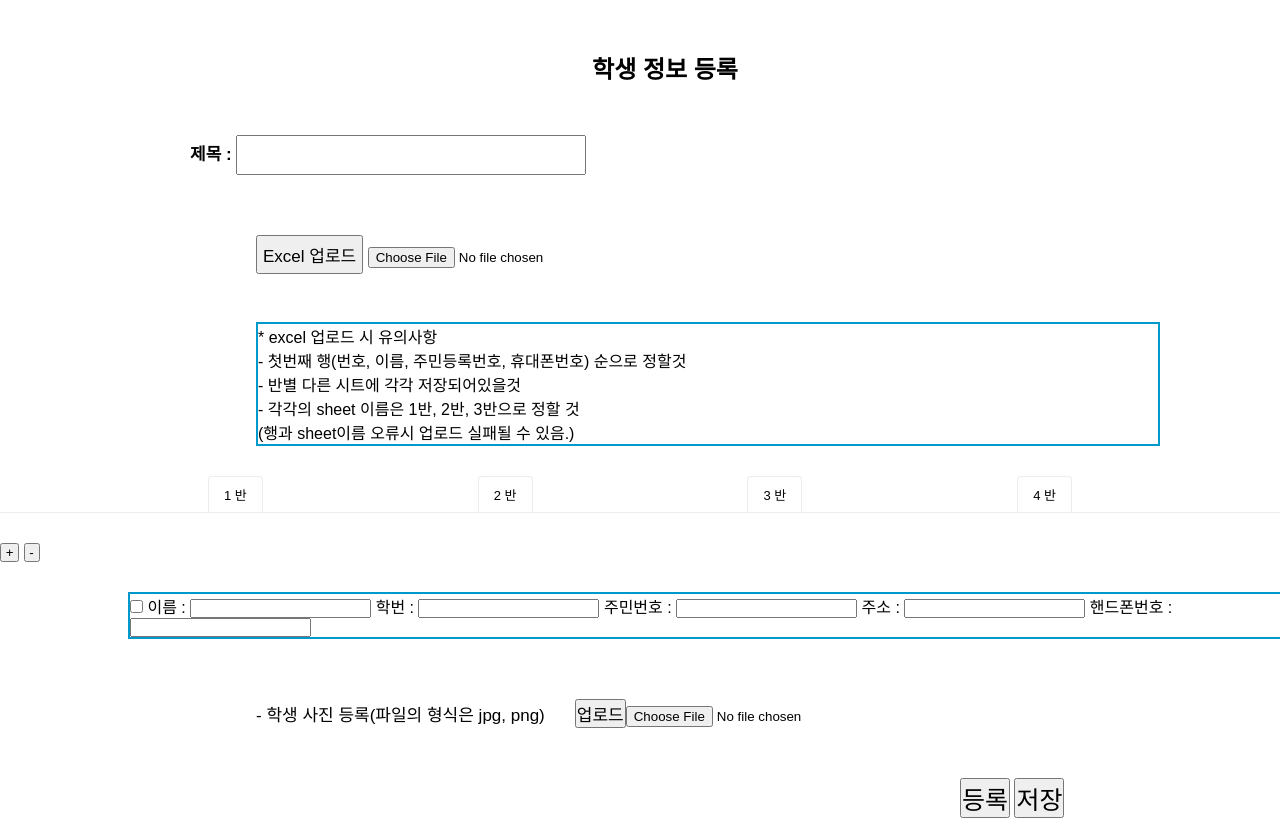
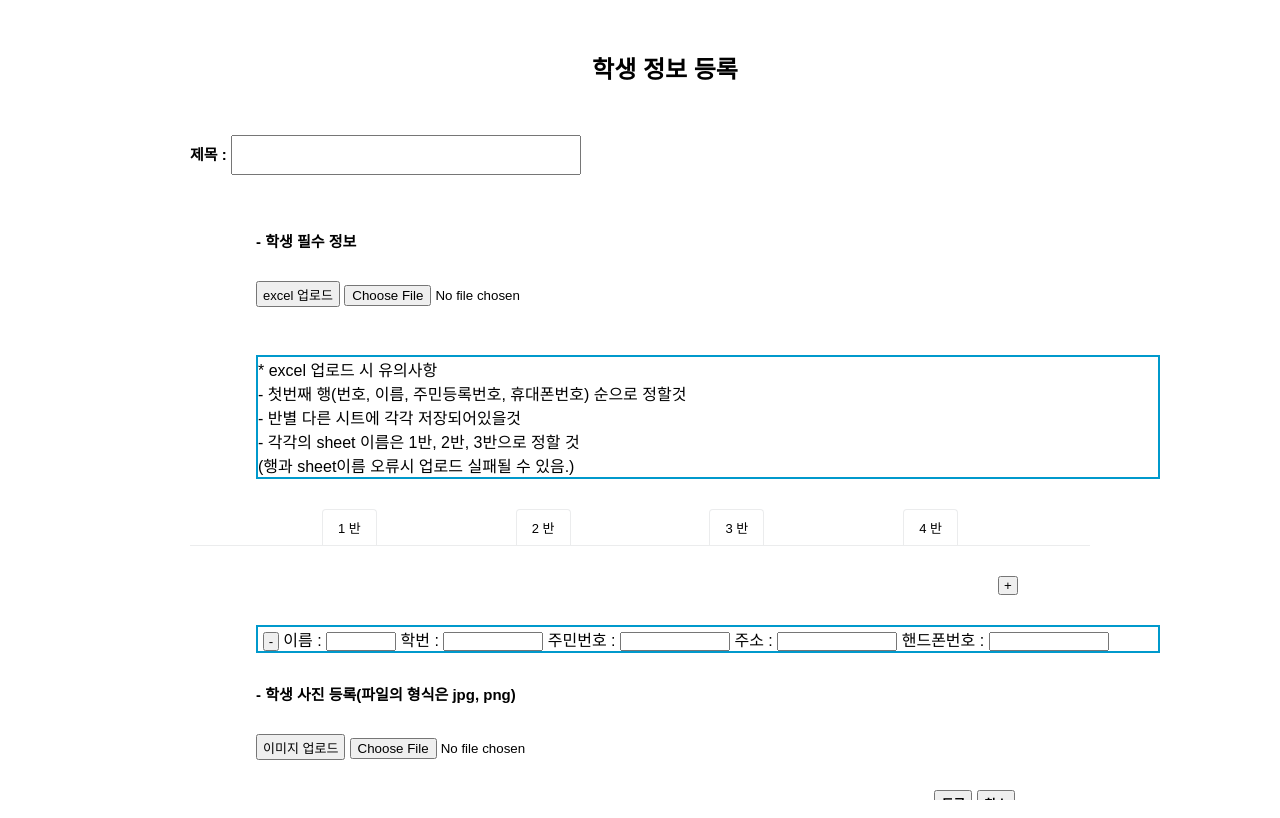
Before and after one commit to juyounyoung/idcard, a Django app: template idcard/templates/board_register.html in a window 1280 px wide. Run offline with Django 3.2, Linux system fonts and the light colour scheme; the template is opened without the code that fills it, so the values that code supplies are empty.

Commit message:
board_register.html style수정

```diff
--- a/idcard/settings.py
+++ b/idcard/settings.py
@@ -80,7 +80,7 @@ DATABASES = {
         'ENGINE': 'django.db.backends.mysql',
         'NAME': 'studentidcard',
         'USER': 'root',
-        'PASSWORD': 'root',
+        'PASSWORD': 'student2021^^',
         'HOST': '127.0.0.1',
         'PORT': '3306'
     }
--- a/idcard/static/css/board.css
+++ b/idcard/static/css/board.css
@@ -3,6 +3,7 @@
 	padding: 0;
 	font-family: 'Malgun gothic','Sans-Serif','Arial';
 }
+
 a {
 	text-decoration: none;
 	color:#333;
@@ -126,22 +127,11 @@ h2{
 li{
     padding:50px 0 50px 30px;
 }
-#upload_btn{
-    padding:5px 5px 5px 5px;
-    margin-left :20%;
-    margin-top:30px;
-    font-size: 17px;
 
-}
-#hand_btn{
-    padding:5px 5px 5px 5px;
-    margin-left :20%;
-    margin-top:30px;
-    font-size: 17px;
-}
+
 #register{
     width:900px;
-    font-size:17px;
+    font-size:15px;
     padding:50px 0 30px 0;
     font-weight: bold;
 }
@@ -161,36 +151,103 @@ li{
     margin-left :20%;
 }
 #register_area2{
-    width:1150px;
+    width:900px;
     border: 2px solid #09C;
 	margin:30px;
-    margin-left :10%;
+    margin-left :20%;
 }
 #info{
-    font-size: 17px;
-     margin-left :20%;
+	font-weight: bold;
+    font-size: 15px;
+    margin-left :20%;
+    margin-top : 25px;
+}
+/*수기 등록 영역*/
+#plus_area{
+    padding-left: 78%;
+}
+#delete_btn{
+    margin-left:5px;
+}
+.inputname{
+    width : 70px;
+}
+.inputid{
+    width : 100px;
+}
+.inputrn{
+    width : 110px;
+}
+.inputadd{
+    width : 120px;
+}
+.inputpn{
+    width : 120px;
+}
+
+.container{
+  width: 900px;
+  margin: 0 auto;
+}
+
+ul.tabs{
+  list-style: none;
+}
+ul.tabs li{
+  background: none;
+  color: #222;
+  padding: 10px 15px;
+  cursor: pointer;
+  float: left;
+  display:block;
+ }
+
+ul.tabs li.current{
+  background: #ededed;
+  color: #222;
+}
+
+.tab-content{
+  display: none;
+  background: #ededed;
+  padding: 15px;
+}
+.tab-content.current{
+  display: inherit;
+}
+
+.tabs > .active:after{opacity:1;visibility:visible}
+
+#upload_btn{
+    padding:1.5px 5px 1.5px 5px;
+    margin-left :20%;
+    margin-top:30px;
+    font-size:13px;
 }
 #img_upload_btn{
-    margin:30px 0 0 30px;
-    font-size: 17px;
+    padding:1.5px 5px 1.5px 5px;
+    margin-top:30px;
+    font-size:13px;
 }
 #btn_area{
-  margin-left :75%;
+    position: absolute;
+    padding-left: 73%;
 }
 #register_btn{
-    margin-top:50px;
-    font-size: 25px;
-
+    padding:1.5px 5px 1.5px 5px;
+    margin-top:30px;
+    font-size:13px;
+    font-weight: bold;
 }
-#save_btn{
-    font-size: 25px;
+#cancel_btn{
+    padding:1.5px 5px 1.5px 5px;
+    font-size:13px;
+    font-weight: bold;
 }
-
 img{
-    width: 150px;
-    height: 150px;
+    width:150px;
+    height:150px;
 }
-
 
 /* 탭 메뉴 영역 */
 
@@ -219,3 +276,13 @@ dd {
 dd.hidden {
    display: none;
 }
+
+
+.tabs-head{display:flex;border-bottom:1px solid #ebeced;margin-bottom:30px;font-size:13px; width:900px;}
+.tabs-head > *:not(:last-child){margin-right:7px}
+.tabs-head > *{padding:8px 15px;border:1px solid #ebeced;border-bottom:0;border-radius:4px 4px 0 0;position:relative;color:inherit;cursor:default}
+.tabs-head > *:after{content:'';display:block;width:100%;height:2px;background-color:#fafafc;position:absolute;left:0;bottom:-1px;visibility:hidden;opacity:0}
+.tabs-head > .active:after{opacity:1;visibility:visible}
+.tabs-content{position:relative}
+.tabs-content .b-tab{display:none;width:100%}
+.tabs-content .b-tab.active{display:block}
--- a/idcard/templates/board_register.html
+++ b/idcard/templates/board_register.html
@@ -1,20 +1,22 @@
 {% load static%}
 
-<DOCTYPE HTML5>
+<DOCTYPE HTML5 xmlns="http://www.w3.org/1999/html">
 <html>
 <head>
     <link rel="stylesheet" href="{% static 'css/board.css' %}">
     <title>학생증사전등록시스템 게시판</title>
 </head>
+
 <body>
 <h2>학생 정보 등록</h2>
     <div id ="register">제목 :
         <input type="text" id="register_title"/>
     </div>
 
+    <p id ="info">- 학생 필수 정보<br/>
     <form action="" method="post" id="frmxls" enctype="multipart/form-data">{% csrf_token %}
         <input type="hidden" id="board_id" name="board_id" value="{{ board_id }}">
-        <button id="upload_btn" type="submit">Excel 업로드</button>
+        <button id="upload_btn" type="submit">excel 업로드</button>
         <input type="file" name="excelfile" id="excelfile">
     </form>
     <br/>
@@ -26,9 +28,8 @@
        - 각각의 sheet 이름은 1반, 2반, 3반으로 정할 것 <br/>
        (행과 sheet이름 오류시 업로드 실패될 수 있음.)
     </div>
+<!--탭메뉴 만들기-->
 
-
-<!--탭메뉴 만들기-->
 
 <div class="tabs-head">
   <span data-tab="tab-1" class="tabs-nav">1 반</span>
@@ -39,43 +40,42 @@
 
 <div class="tabs-content">
   <div id="tab-1" class="b-tab active">
-    <div id="plusminus">
-        <input type="button" value=" + ">
-        <input type="button" value=" - ">
+    <div id="plus_area">
+        <input type="button" value=" + " id="plus_btn">
     </div>
     <div id="register_area2">
         {% for item in students %}
-        <input type="checkbox" id="check{{ item.id }}" name="check">
+        <input type="button" id="delete_btn" value=" - ">
         <label for="inputname">이름 : </label>
-            <input type="text" id="inputname{{ item.id }}" value="{{ item.student_name }}">
+            <input type="text" id="inputname{{ item.id }}" class="inputname" value="{{ item.student_name }}">
 
             <label for="inputid">학번 : </label>
-            <input type="text" id="inputid{{ item.id }}" value="{{ item.student_ID }}">
+            <input type="text" id="inputid{{ item.id }}" class="inputid" value="{{ item.student_ID }}">
 
             <label for="inputrn">주민번호 : </label>
-            <input type="text" id="inputrn{{ item.id }}" value="{{ item.student_rn }}">
+            <input type="text" id="inputrn{{ item.id }}" class="inputrn" value="{{ item.student_rn }}">
 
             <label for="inputadd">주소 : </label>
-            <input type="text" id="inputadd{{ item.id }}" value="{{ item.detail_address }}">
+            <input type="text" id="inputadd{{ item.id }}" class="inputadd" value="{{ item.detail_address }}">
 
             <label for="inputpn">핸드폰번호 : </label>
-            <input type="text" id="inputpn{{ item.id }}" value="{{ item.student_phone }}">
+            <input type="text" id="inputpn{{ item.id }}" class="inputpn" value="{{ item.student_phone }}"></br>
        {% endfor %}
-        <input type="checkbox" id="check" name="check">
+        <input type="button" id="delete_btn" value=" - ">
         <label for="inputname">이름 : </label>
-            <input type="text" id="inputname">
+            <input type="text" id="inputname" class="inputname">
 
             <label for="inputid">학번 : </label>
-            <input type="text" id="inputid">
+            <input type="text" id="inputid" class="inputid" >
 
             <label for="inputrn">주민번호 : </label>
-            <input type="text" id="inputrn">
+            <input type="text" id="inputrn" class="inputrn">
 
             <label for="inputadd">주소 : </label>
-            <input type="text" id="inputadd">
+            <input type="text" id="inputadd" class="inputadd">
 
             <label for="inputpn">핸드폰번호 : </label>
-            <input type="text" id="inputpn">
+            <input type="text" id="inputpn" class="inputpn"></br>
     </div>
 
   </div>
@@ -97,26 +97,19 @@
   </div>
 </div>
 
-<style>
-.tabs-head{display:flex;border-bottom:1px solid #ebeced;margin-bottom:30px;font-size:13px}
-.tabs-head > *:not(:last-child){margin-right:7px}
-.tabs-head > *{padding:8px 15px;border:1px solid #ebeced;border-bottom:0;border-radius:4px 4px 0 0;position:relative;color:inherit;cursor:default}
-.tabs-head > *:after{content:'';display:block;width:100%;height:2px;background-color:#fafafc;position:absolute;left:0;bottom:-1px;visibility:hidden;opacity:0}
-.tabs-head > .active:after{opacity:1;visibility:visible}
-.tabs-content{position:relative}
-.tabs-content .b-tab{display:none;width:100%}
-.tabs-content .b-tab.active{display:block}
-</style>
-
 <script>/*<![CDATA[*/ // Source: codepen.io/wangel13/pen/OXBrRp
 function Tabs() { var bindAll = function() { var menuElements = document.querySelectorAll('[data-tab]'); for(var i = 0; i < menuElements.length ; i++) { menuElements[i].addEventListener('click', change, false); } }; var clear = function() {var menuElements = document.querySelectorAll('[data-tab]'); for(var i = 0; i < menuElements.length ; i++) { menuElements[i].classList.remove('active'); var id = menuElements[i].getAttribute('data-tab'); document.getElementById(id).classList.remove('active'); } }; var change = function(e) { clear(); e.target.classList.add('active'); var id = e.currentTarget.getAttribute('data-tab'); document.getElementById(id).classList.add('active'); }; bindAll(); } var connectTabs = new Tabs();
 /*]]>*/</script>
 
 
-    <p id ="info">- 학생 사진 등록(파일의 형식은 jpg, png)<button id="img_upload_btn">업로드</button><input type="file" name="ufile" id="ufile"></p>
+    <p id ="info">- 학생 사진 등록(파일의 형식은 jpg, png)<br/>
+        <button id="img_upload_btn">이미지 업로드</button>
+        <input type="file" name="ufile" id="ufile">
+    </p>
+
     <div id="btn_area">
     <button id="register_btn">등록</button>
-    <button id="save_btn">저장</button>
+    <button id="cancel_btn">취소</button>
     </div>
 
     <form action="/board_insert" id="frm">
--- a/idcard/templates/login.html
+++ b/idcard/templates/login.html
@@ -5,6 +5,7 @@
     <link rel="stylesheet" href="{% static 'css/login_style.css' %}">
 
     <title>학생증사전등록시스템 로그인</title>
+
   </head>
   <body width="100%" height="100%">
     <form action="" method="post" class="loginForm"> {% csrf_token %}
@@ -15,7 +16,8 @@
       <div class="passForm">
         <input type="password" class="pw" placeholder="PW" name="password">
       </div>
-      <button type="submit" class="btn" onclick="button()">
+      <!--<button type="submit" class="btn" onclick="button()">-->
+      <button type="submit" class="btn" onclick="showPopup()">
         LOG IN
       </button>
 
```
Also changed, not shown: board/views.py (+5 -2 lines).
